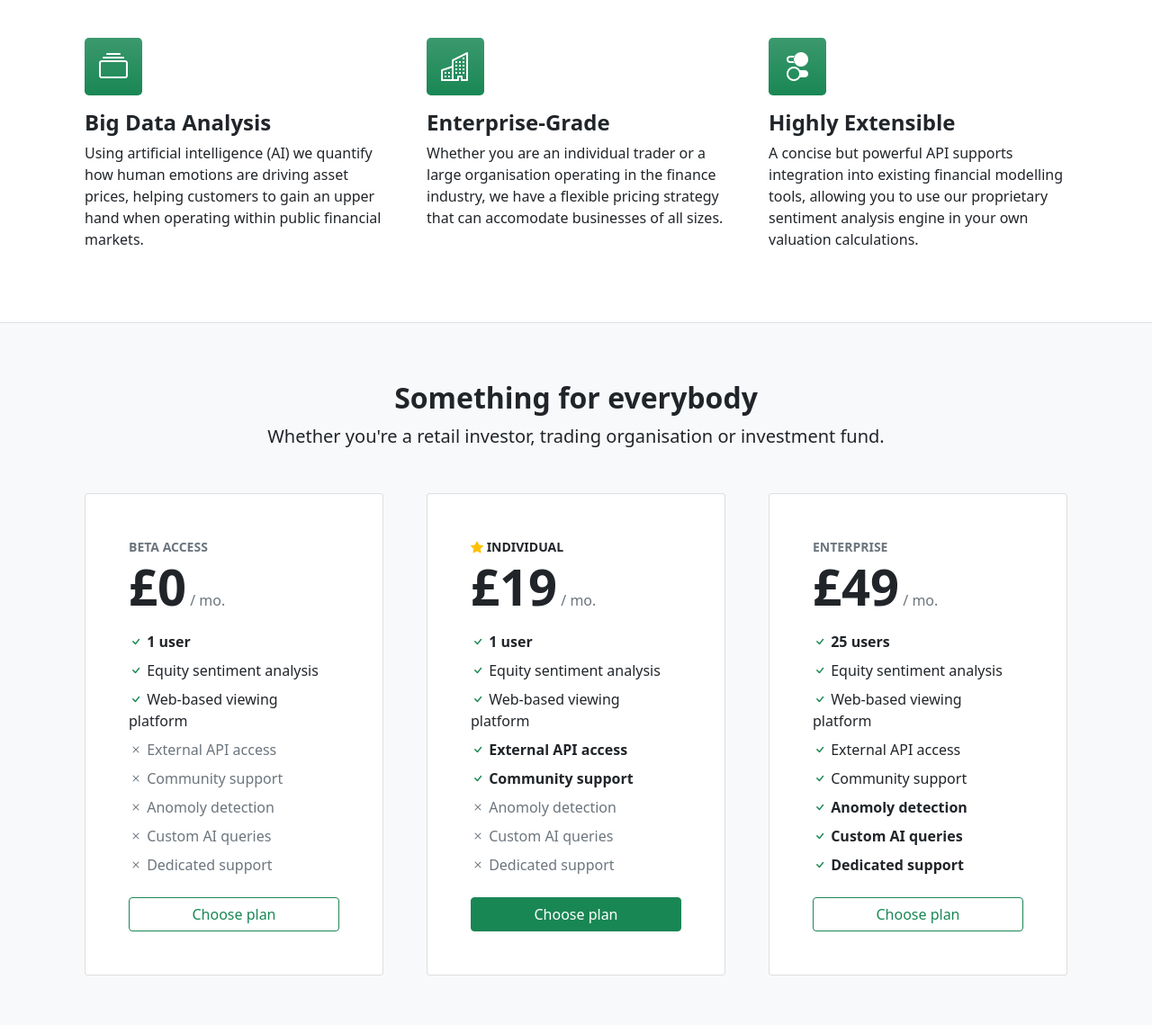
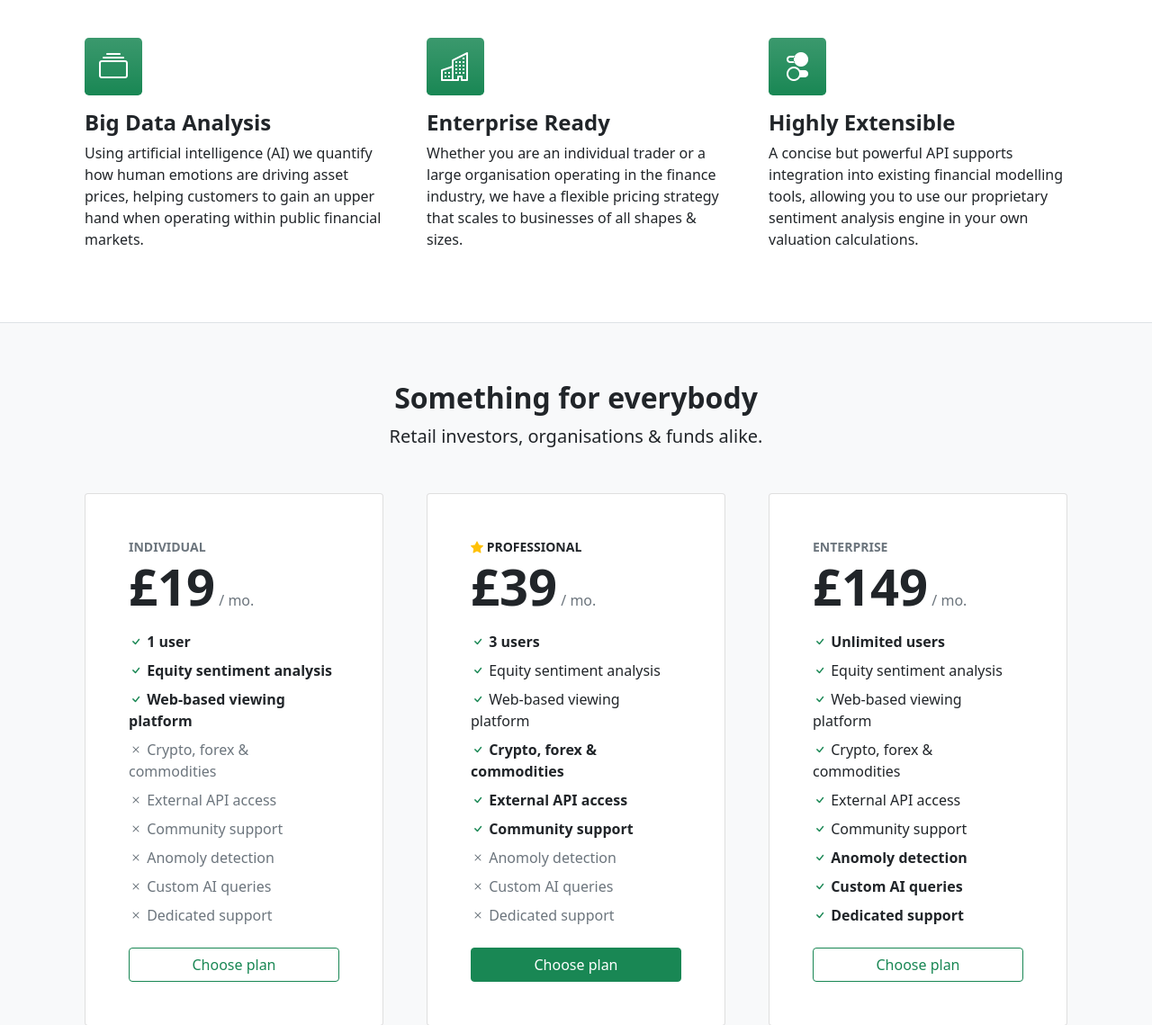
Before and after one commit to jvmdan/jvmdan.github.io, a plain HTML site: page index.html in a window 1280 px wide. Shown: the part 420-1559 px from the top of the page at 90% size. Drawn offline with nearby package versions, Linux system fonts and the light colour scheme.

Commit message:
Revised pricing strategy

```diff
--- a/index.html
+++ b/index.html
@@ -35,8 +35,8 @@
                 <div class="row gx-5 justify-content-center">
                     <div class="col-lg-6">
                         <div class="text-center my-5">
-                            <h1 class="display-5 fw-bolder text-white mb-2">Available Dec '23</h1>
-                            <p class="lead text-white-50 mb-4">A low-cost platform for the real-time evaluation of market sentiment in equity trading.</p>
+                            <h1 class="display-5 fw-bolder text-white mb-2" style="text-shadow: 0px 0px 5px #000">Available Dec '23</h1>
+                            <p class="lead text-white-50 mb-4" style="text-shadow: 0px 0px 5px #000">A low-cost platform for the real-time evaluation of market sentiment in equity trading.</p>
                             <div class="d-grid gap-3 d-sm-flex justify-content-sm-center">
                                 <a class="btn btn-success btn-lg px-4 me-sm-3" href="#features">Features</a>
                                 <a class="btn btn-outline-light btn-lg px-4" href="#register">Register Interest</a>
@@ -60,10 +60,10 @@
                     </div>
                     <div class="col-lg-4 mb-5 mb-lg-0">
                         <div class="feature bg-success bg-gradient text-white rounded-3 mb-3"><i class="bi bi-building"></i></div>
-                        <h2 class="h4 fw-bolder">Enterprise-Grade</h2>
+                        <h2 class="h4 fw-bolder">Enterprise Ready</h2>
                         <p>
                             Whether you are an individual trader or a large organisation operating in the finance industry, we have
-                            a flexible pricing strategy that can accomodate businesses of all sizes.
+                            a flexible pricing strategy that scales to businesses of all shapes & sizes.
                         </p>
                     </div>
                     <div class="col-lg-4">
@@ -82,16 +82,16 @@
             <div class="container px-4 my-5">
                 <div class="text-center mb-5">
                     <h2 class="fw-bolder">Something for everybody</h2>
-                    <p class="lead mb-0">Whether you're a retail investor, trading organisation or investment fund.</p>
+                    <p class="lead mb-0">Retail investors, organisations & funds alike.</p>
                 </div>
                 <div class="row gx-5 justify-content-center">
-                    <!-- Pricing card free-->
+                    <!-- Pricing card individual-->
                     <div class="col-lg-6 col-xl-4">
                         <div class="card mb-5 mb-xl-0">
                             <div class="card-body p-5">
-                                <div class="small text-uppercase fw-bold text-muted">Beta Access</div>
+                                <div class="small text-uppercase fw-bold text-muted">Individual</div>
                                 <div class="mb-3">
-                                    <span class="display-4 fw-bold">£0</span>
+                                    <span class="display-4 fw-bold">£19</span>
                                     <span class="text-muted">/ mo.</span>
                                 </div>
                                 <ul class="list-unstyled mb-4">
@@ -101,11 +101,15 @@
                                     </li>
                                     <li class="mb-2">
                                         <i class="bi bi-check text-success"></i>
-                                        Equity sentiment analysis
+                                        <strong>Equity sentiment analysis</strong>
                                     </li>
                                     <li class="mb-2">
                                         <i class="bi bi-check text-success"></i>
-                                        Web-based viewing platform
+                                        <strong>Web-based viewing platform</strong>
+                                    </li>
+                                    <li class="mb-2 text-muted">
+                                        <i class="bi bi-x"></i>
+                                        Crypto, forex & commodities
                                     </li>
                                     <li class="mb-2 text-muted">
                                         <i class="bi bi-x"></i>
@@ -138,16 +142,16 @@
                             <div class="card-body p-5">
                                 <div class="small text-uppercase fw-bold">
                                     <i class="bi bi-star-fill text-warning"></i>
-                                    Individual
+                                    Professional
                                 </div>
                                 <div class="mb-3">
-                                    <span class="display-4 fw-bold">£19</span>
+                                    <span class="display-4 fw-bold">£39</span>
                                     <span class="text-muted">/ mo.</span>
                                 </div>
                                 <ul class="list-unstyled mb-4">
                                     <li class="mb-2">
                                         <i class="bi bi-check text-success"></i>
-                                        <strong>1 user</strong>
+                                        <strong>3 users</strong>
                                     </li>
                                     <li class="mb-2">
                                         <i class="bi bi-check text-success"></i>
@@ -156,6 +160,10 @@
                                     <li class="mb-2">
                                         <i class="bi bi-check text-success"></i>
                                         Web-based viewing platform
+                                    </li>
+                                    <li class="mb-2">
+                                        <i class="bi bi-check text-success"></i>
+                                        <strong>Crypto, forex & commodities</strong>
                                     </li>
                                     <li class="mb-2">
                                         <i class="bi bi-check text-success"></i>
@@ -188,13 +196,13 @@
                             <div class="card-body p-5">
                                 <div class="small text-uppercase fw-bold text-muted">Enterprise</div>
                                 <div class="mb-3">
-                                    <span class="display-4 fw-bold">£49</span>
+                                    <span class="display-4 fw-bold">£149</span>
                                     <span class="text-muted">/ mo.</span>
                                 </div>
                                 <ul class="list-unstyled mb-4">
                                     <li class="mb-2">
                                         <i class="bi bi-check text-success"></i>
-                                        <strong>25 users</strong>
+                                        <strong>Unlimited users</strong>
                                     </li>
                                     <li class="mb-2">
                                         <i class="bi bi-check text-success"></i>
@@ -203,6 +211,10 @@
                                     <li class="mb-2">
                                         <i class="bi bi-check text-success"></i>
                                         Web-based viewing platform
+                                    </li>
+                                    <li class="mb-2">
+                                        <i class="bi bi-check text-success"></i>
+                                        Crypto, forex & commodities
                                     </li>
                                     <li class="mb-2">
                                         <i class="bi bi-check text-success"></i>
@@ -294,7 +306,7 @@
             <div class="container px-4">
                 <p class="m-0 text-left">
                     <span class="text-white">&copy; RxMarkets 2023</span>
-                    <span class="text-white-50">| <a href="#register" class="text-success" style="text-decoration: none">Register </a>your interest today.</span>
+                    <span class="text-white-50">| <a href="#register" class="text-success" style="text-decoration: none">Register your interest</a></span>
 
                 </p>
             </div>
```
